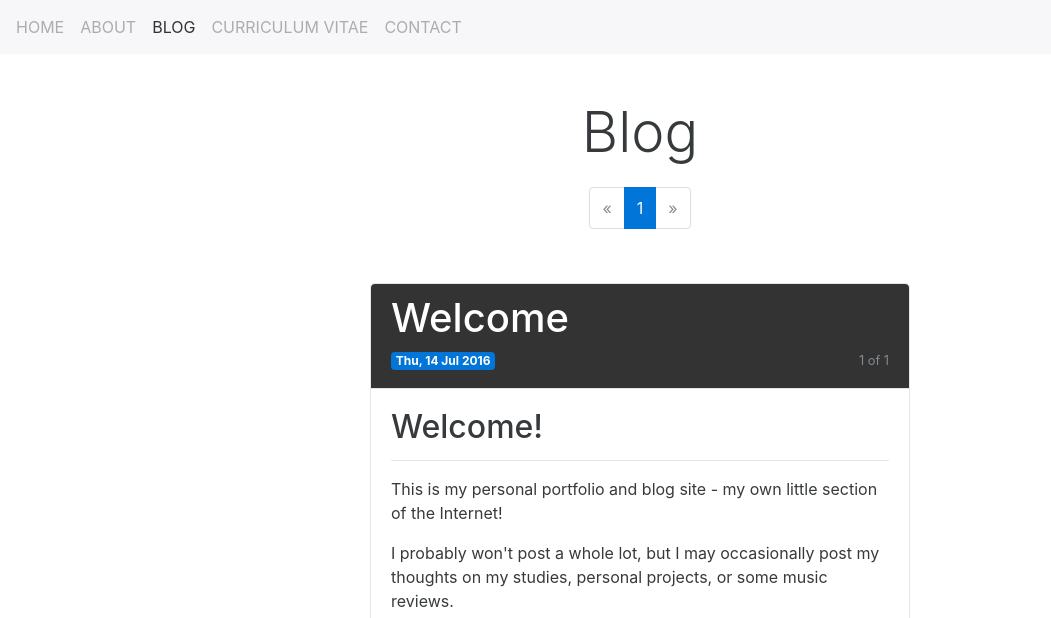
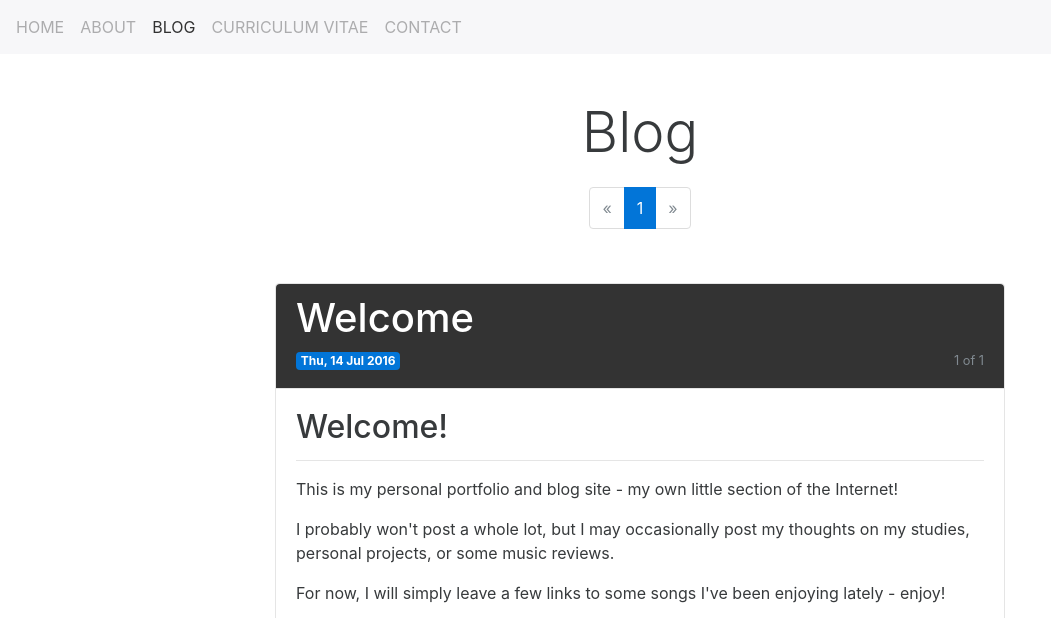
Before and after one commit to JedS6391/portfolio-jed-simson, a Flask app: page /blog/ in a window 1280 px wide. Shown: the top 618 px of the page, without its empty margins (0-1051 px from the left). Run offline with Flask 2, Linux system fonts and the light colour scheme; some libraries are stand-ins or nearby versions.

Commit message:
Add wider blog posts

```diff
--- a/templates/blog.html
+++ b/templates/blog.html
@@ -12,7 +12,7 @@
 
 {% block content %}
     <div class="row">
-        <div id="content" role="main" class="col-md-6 col-md-offset-3">
+        <div id="content" role="main" class="col-md-8 col-md-offset-2">
             <div id="lead">
                 <h3 class="display-4 text-xs-center">Blog</h3>
                 <nav class="text-xs-center">
```
